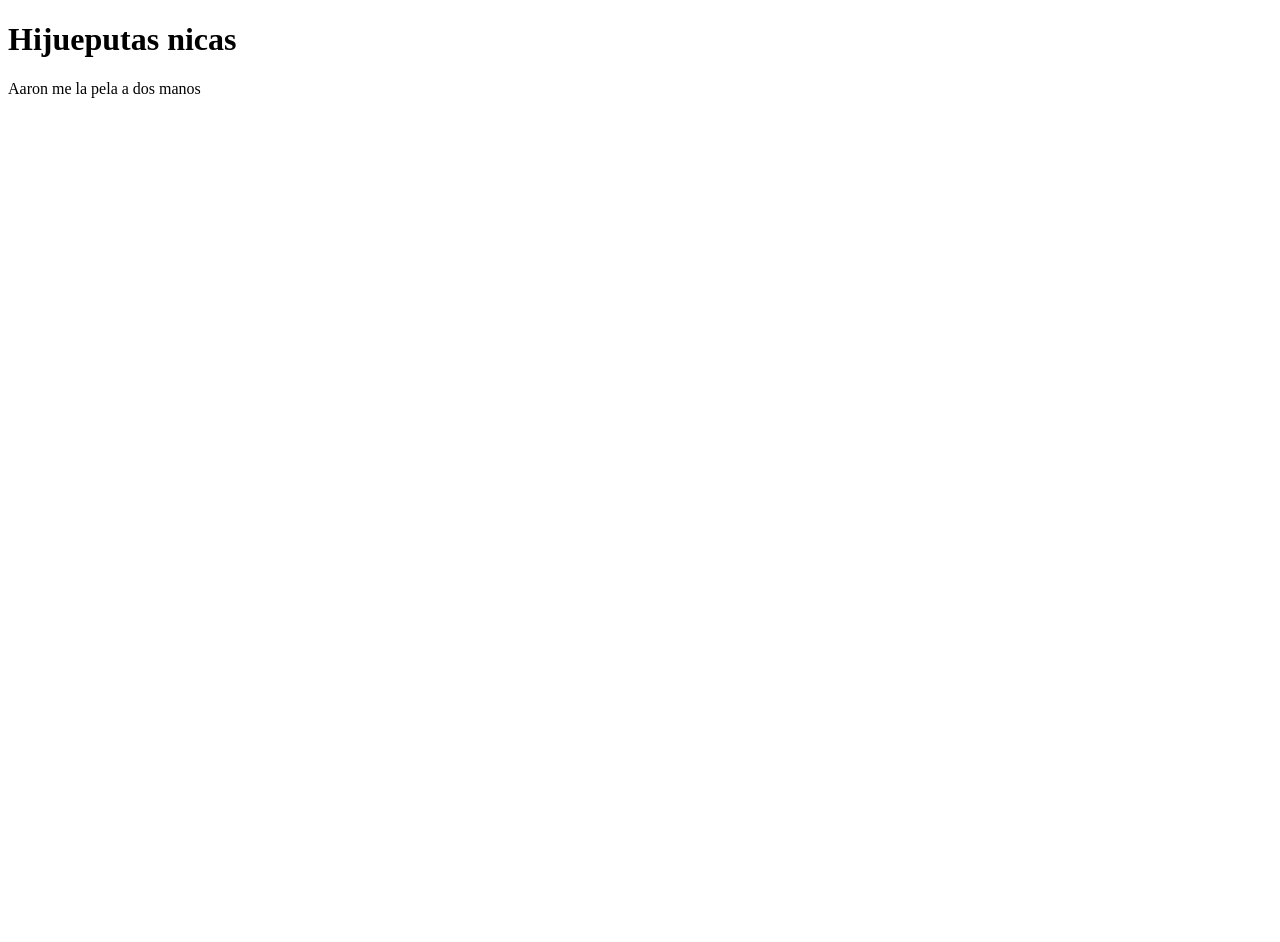
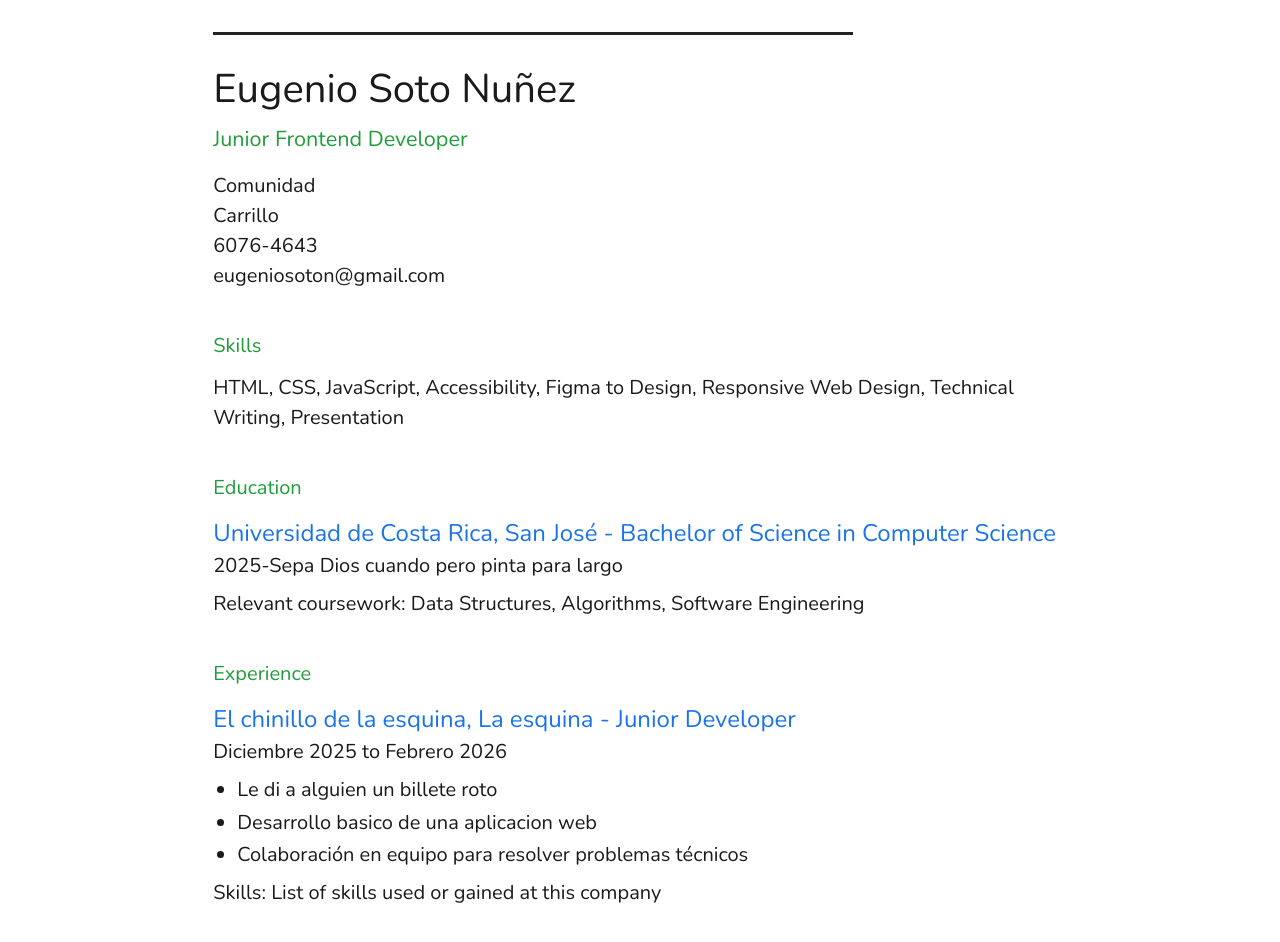
Before and after one commit to Eugenio4l1/demo, a website: page src/index.html in a window 1280 px wide. Before the commit the page ends 800 px from the top, so only its background shows below. Drawn offline with nearby package versions, Linux system fonts and the light colour scheme.

Commit message:
Laboratorio Curriculum

```diff
--- a/src/index.css
+++ b/src/index.css
@@ -0,0 +1,89 @@
+* {
+  box-sizing: border-box;
+}
+
+body {
+  margin: 0;
+  background: #fff;
+  font-family: "Nunito", Arial, sans-serif;
+  font-size: 1.25rem;
+  line-height: 1.5;
+  color: #1a1a1a;
+}
+
+.cv {
+  max-width: 940px;
+  margin: 0 auto;
+  padding: 2rem 2.7rem;
+}
+
+header::before {
+  content: "";
+  display: block;
+  width: 75%;
+  height: 3px;
+  background: #222;
+  margin-bottom: 1.5rem;
+}
+
+h1 {
+  margin: 0;
+  font-size: 2.5rem;
+  font-weight: 400;
+}
+
+.role {
+  margin: 0.25rem 0 1rem;
+  font-size: 1.35rem;
+  color: #1f9d3a;
+}
+
+address {
+  font-style: normal;
+}
+
+address a {
+  color: inherit;
+  text-decoration: none;
+}
+
+section {
+  margin-top: 2.5rem;
+}
+
+h2 {
+  margin: 0 0 0.75rem;
+  font-size: 1.25rem;
+  font-weight: 400;
+  color: #1f9d3a;
+}
+
+h3 {
+  margin: 0;
+  font-size: 1.5rem;
+  font-weight: 400;
+  color: #1a73e8;
+}
+
+.dates {
+  margin: 0 0 0.5rem;
+}
+
+p {
+  margin: 0.25rem 0;
+}
+
+ul {
+  margin: 0.5rem 0;
+  padding-left: 1.5rem;
+}
+
+li {
+  margin: 0.15rem 0;
+}
+
+@media (max-width: 600px) {
+  .cv {
+    padding: 1.25rem;
+  }
+}
--- a/src/index.html
+++ b/src/index.html
@@ -1,12 +1,48 @@
 <!DOCTYPE html>
-<html lang="es">
+<html lang="en">
 <head>
   <meta charset="UTF-8">
-  <meta name="viewport" content="width=device-width, initial-scale=1.0">
-  <title>Prueba Live Server</title>
+  <meta name="viewport" content="width=device-width, initial-scale=1">
+  <title>Curriculum Vitae</title>
+  <link href="https://fonts.googleapis.com/css2?family=Nunito:wght@400;600&display=swap" rel="stylesheet">
+  <link rel="stylesheet" href="index.css">
 </head>
 <body>
-  <h1>Hijueputas nicas</h1>
-  <p>Aaron me la pela a dos manos</p>
+  <main class="cv">
+    <header>
+      <h1>Eugenio Soto Nuñez</h1>
+      <p class="role">Junior Frontend Developer</p>
+      <address>
+        Comunidad<br>
+        Carrillo<br>
+        6076-4643<br>
+        <a href="mailto:eugeniosoton@gmail.com">eugeniosoton@gmail.com</a>
+      </address>
+    </header>
+
+    <section>
+      <h2>Skills</h2>
+      <p>HTML, CSS, JavaScript, Accessibility, Figma to Design, Responsive Web Design, Technical Writing, Presentation</p>
+    </section>
+
+    <section>
+      <h2>Education</h2>
+      <h3>Universidad de Costa Rica, San José - Bachelor of Science in Computer Science</h3>
+      <p class="dates">2025-Sepa Dios cuando pero pinta para largo</p>
+      <p>Relevant coursework: Data Structures, Algorithms, Software Engineering</p>
+    </section>
+
+    <section>
+      <h2>Experience</h2>
+      <h3>El chinillo de la esquina, La esquina - Junior Developer</h3>
+      <p class="dates">Diciembre 2025 to Febrero 2026</p>
+      <ul>
+        <li>Le di a alguien un billete roto</li>
+        <li>Desarrollo basico de una aplicacion web</li>
+        <li>Colaboración en equipo para resolver problemas técnicos</li>
+      </ul>
+      <p>Skills: List of skills used or gained at this company</p>
+    </section>
+  </main>
 </body>
 </html>
```
